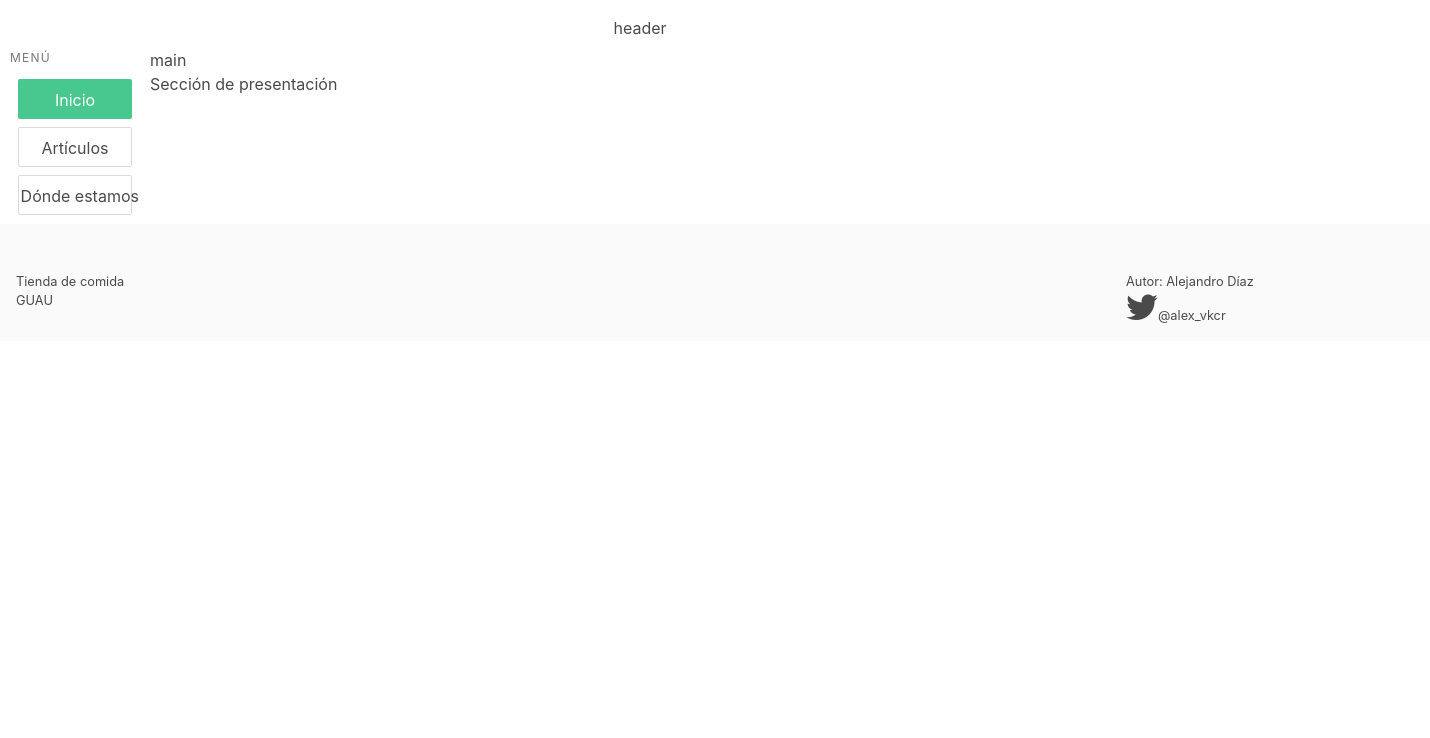
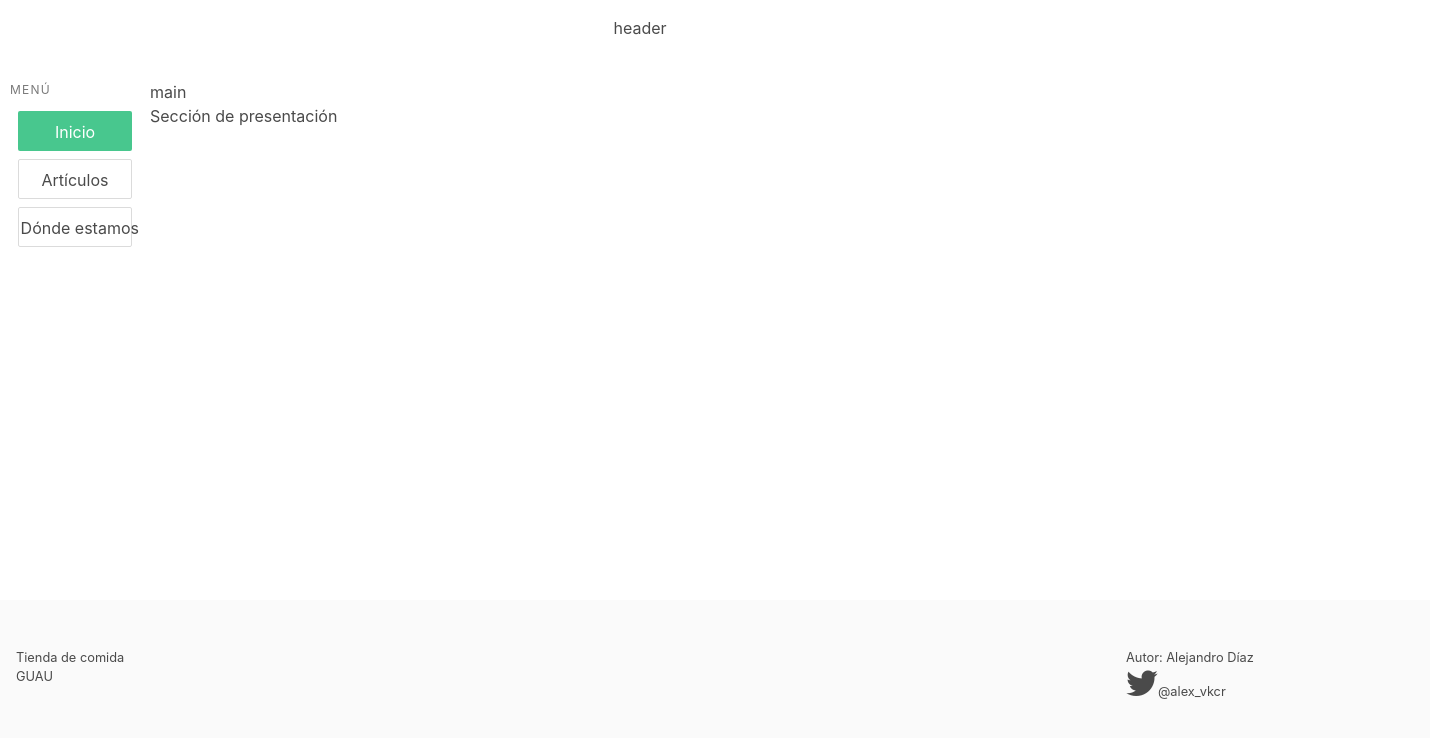
Before and after one commit to alexvkcr/shop, a Vue app in the folder shop/: page / in a window 1280 px wide. Shown: the top 738 px of the page, 1430 px wide, since content can reach past the window. Built offline with nearby package versions, Linux system fonts and the light colour scheme.

Commit message:
feature: overflow y on main & maps on headquarters

```diff
--- a/shop/package.json
+++ b/shop/package.json
@@ -11,7 +11,8 @@
     "buefy": "^0.7.10",
     "core-js": "^2.6.5",
     "vue": "^2.6.10",
-    "vue-router": "^3.0.7"
+    "vue-router": "^3.0.7",
+    "vue2-google-maps": "^0.10.7"
   },
   "devDependencies": {
     "@vue/cli-plugin-babel": "^3.9.0",
--- a/shop/src/App.vue
+++ b/shop/src/App.vue
@@ -24,12 +24,13 @@ export default {
 
 <style>
 #app {
-  position: absolute;
+  position: fixed;
   left: 0;
   top: 0;
-
+  height: 100%;
   display: grid; /*son bloques, con inline-grid es un grid que no pega saltos de linea*/
   grid-template-columns: 100%;
+  grid-template-rows: 10vh 65vh 25vh;
   grid-template-areas:
     "header"
     "main"
@@ -44,6 +45,7 @@ export default {
 }
 .main{
   grid-area: main;
+  overflow-y:auto;
 }
 .footer{
   grid-area: footer;
@@ -52,6 +54,7 @@ export default {
 @media screen and (min-width: 490px) {
   #app {
     grid-template-columns: 150px 100%;
+    grid-template-rows: 10vh 65vh 25vh;
     grid-template-areas:
       "header header"
       "sidebar main"
--- a/shop/src/main.js
+++ b/shop/src/main.js
@@ -4,19 +4,33 @@ import App from './App.vue'
 import VueRouter from 'vue-router'
 import Buefy from 'buefy';
 import 'buefy/dist/buefy.css';
+import * as VueGoogleMaps from 'vue2-google-maps';
 
 
 import Index from './components/Index.vue'
 import Items from './components/Items.vue'
+import Headquarters from './components/Headquarters.vue'
 
 Vue.config.productionTip = false
 Vue.use(VueRouter)
 Vue.use(Buefy)
+Vue.use(VueGoogleMaps, {
+  load: {
+    key: 'AIzaSyDXdE6gaBfYxU96TyXZ2de8ESqpahBj1sE',
+    libraries: 'places', // This is required if you use the Autocomplete plugin
+    // OR: libraries: 'places,drawing'
+    // OR: libraries: 'places,drawing,visualization'
+    // (as you require)
+
+    //// If you want to set the version, you can do so:
+    // v: '3.26',
+  }
+})
 
 const routes = [
   { path: '/', component: Index },
   { path: '/items', component: Items },
-  { path: '/headquarters', component: Items }
+  { path: '/headquarters', component: Headquarters }
 ]
 
 const router = new VueRouter({
```
Also changed, not shown: 1 other file (tests, documents, lock files or other folders).
